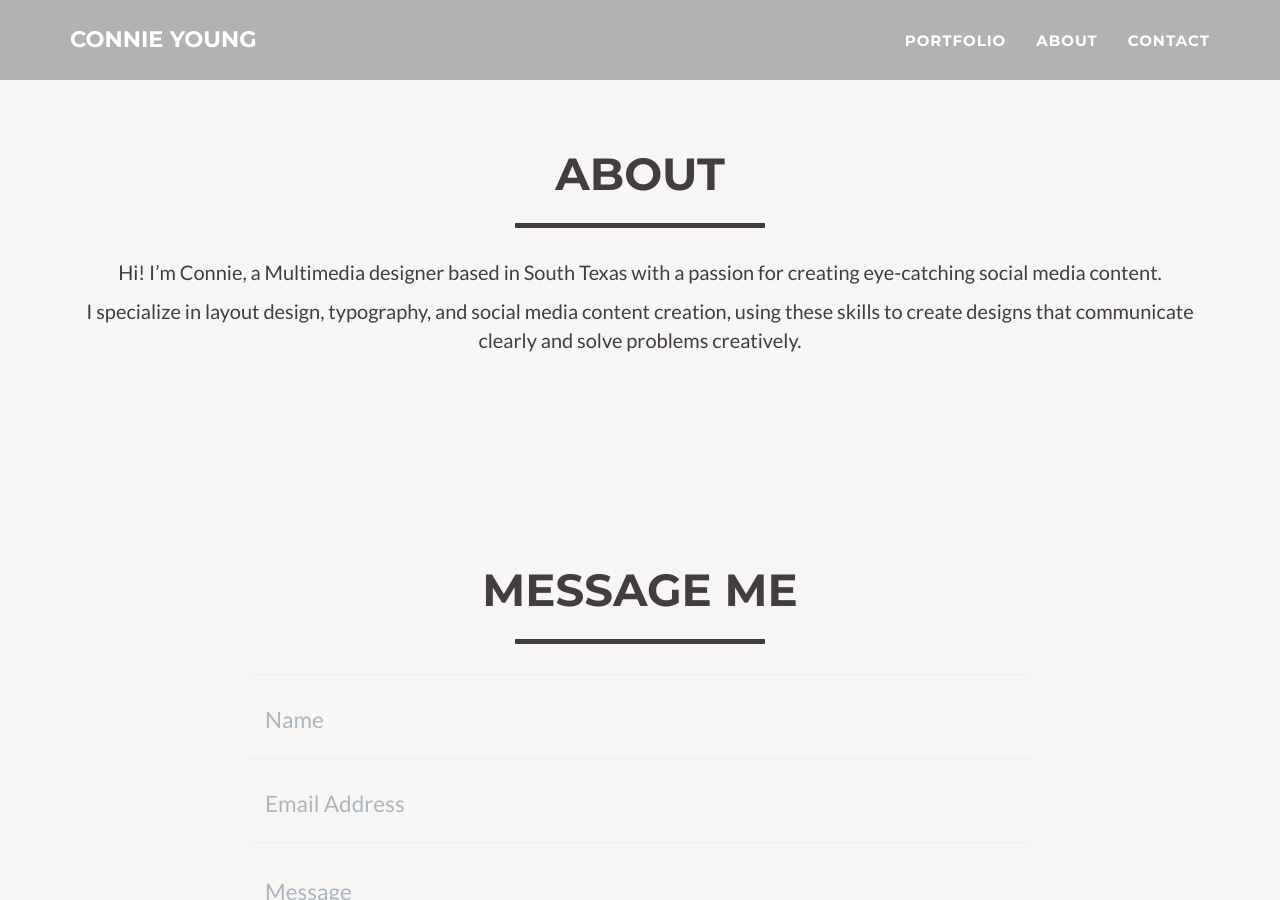
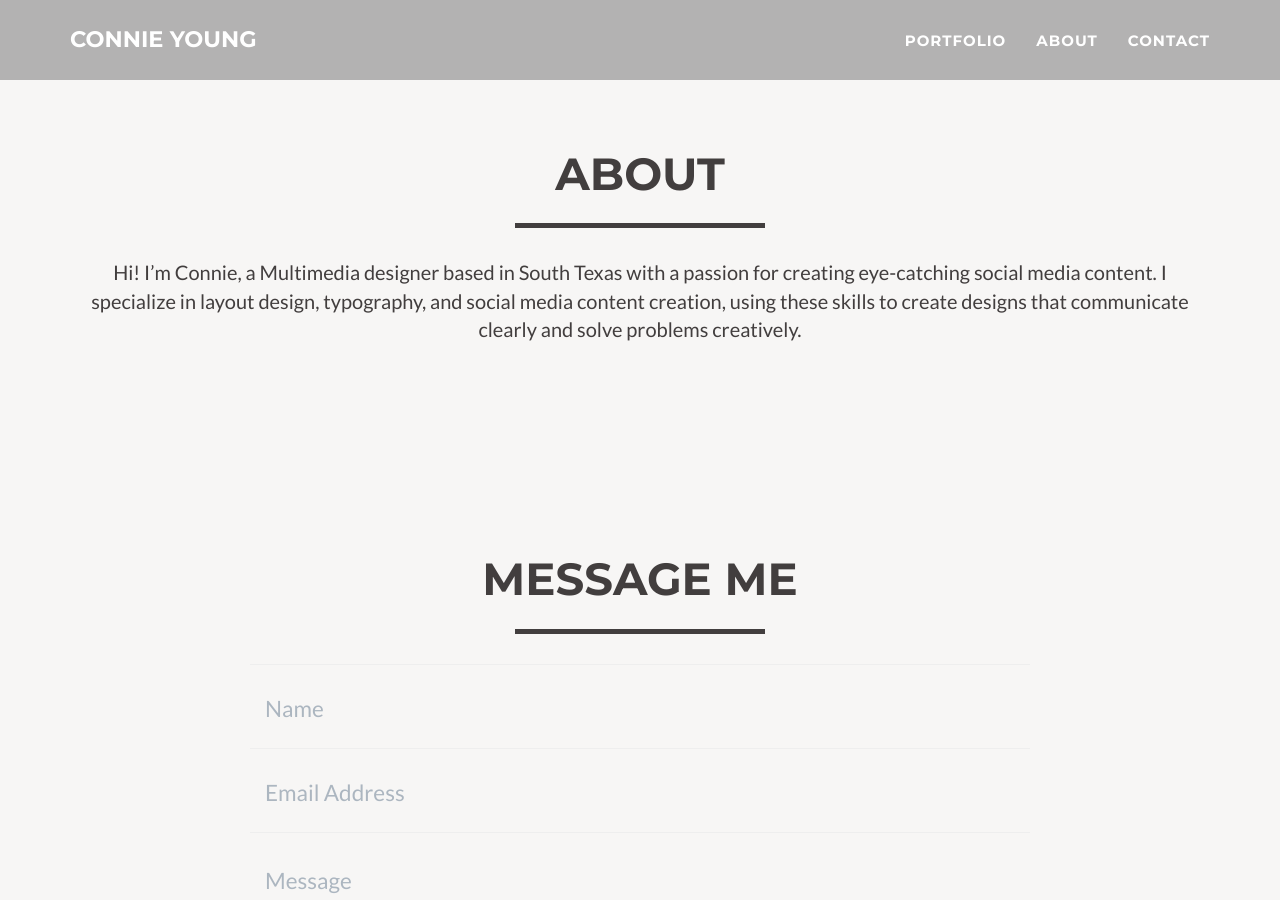
Before and after one commit to conniemyou/cyoung-portfolio, a Jekyll site: the page built from _posts/2014-07-18-project-1.markdown, in a window 1280 px wide and 900 px high, scrolled down 2254 px. Built offline with Jekyll 4.4.1, drawn with Linux system fonts in a browser that asks for light colours.

```diff
--- a/_includes/about.html
+++ b/_includes/about.html
@@ -9,8 +9,7 @@
     </div>
     <div class="row">
   <div class="col-lg-12 text-center">
-    <p>Hi! I’m Connie, a Multimedia designer based in South Texas with a passion for creating eye-catching social media content.</p>
-    <p>I specialize in layout design, typography, and social media content creation, using these skills to create designs that communicate clearly and solve problems creatively.</p>
+    <p>Hi! I’m Connie, a Multimedia designer based in South Texas with a passion for creating eye-catching social media content. I specialize in layout design, typography, and social media content creation, using these skills to create designs that communicate clearly and solve problems creatively.</p>
   </div>
     </div>
   </div>
```
